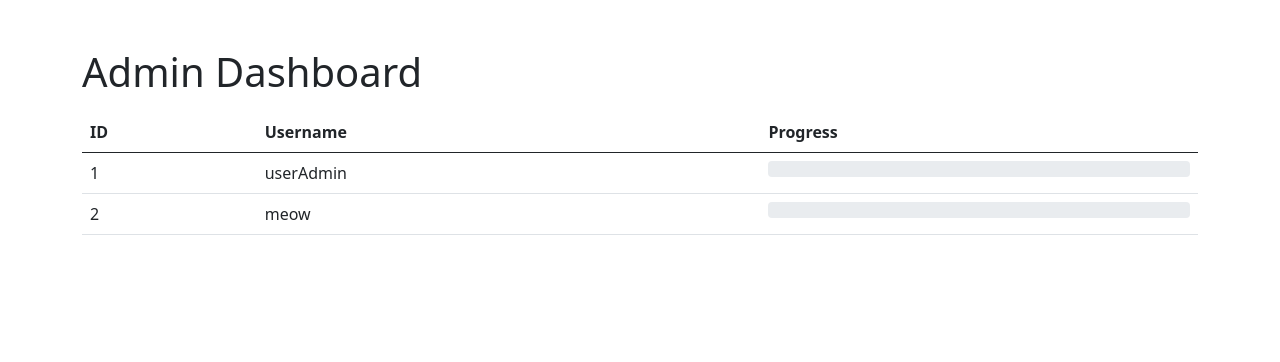
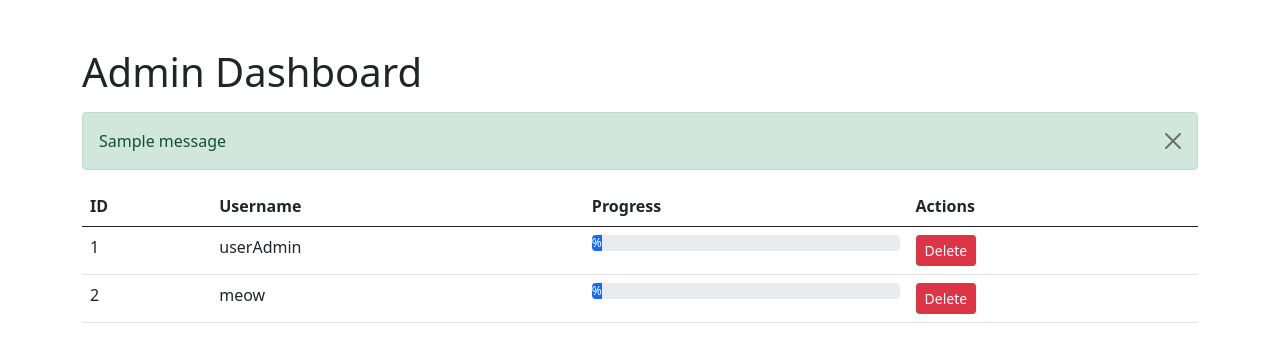
Before and after one commit to eftekhar-hossain/CAMPeN, a Flask app: page /admin in a window 1280 px wide. Shown: the top 362 px of the page. Run offline with Flask 3, Linux system fonts and the light colour scheme; a user stored in the database is signed in; one stand-in notice (Sample message) is shown; parts of the project's set-up code (start-up, migrations or seed data) failed here and were passed over; some libraries are stand-ins or nearby versions.

Commit message:
Button functions

```diff
--- a/main.py
+++ b/main.py
@@ -1,4 +1,4 @@
-from flask import Flask, render_template, request, redirect, url_for, session, jsonify
+from flask import Flask, render_template, request, redirect, url_for, session, jsonify, flash
 import pandas as pd
 import ast,re
 from get_highlighted import get_overlap_narratives, get_conflict_narratives, get_unique_narratives
@@ -105,6 +105,32 @@
     choice = db.Column(db.String, nullable=False)  # agree, disagree, neutral
     narrative_index = db.Column(db.Integer, nullable=False)
 
+class DeleteUserForm(FlaskForm):
+    submit = SubmitField('Delete')
+
+# main.py
+
+@app.route('/delete_user/<int:user_id>', methods=['POST'])
+@login_required
+def delete_user(user_id):
+    if not current_user.isAdmin:
+        flash('Access denied.', 'danger')
+        return redirect(url_for('show_db_contents'))
+
+    user_to_delete = User.query.get_or_404(user_id)
+
+    # Delete associated responses
+    UserResponse.query.filter_by(user_id=user_to_delete.id).delete()
+
+    # Delete the user
+    db.session.delete(user_to_delete)
+    db.session.commit()
+
+    flash(f'User {user_to_delete.username} has been deleted.', 'success')
+    return redirect(url_for('show_db_contents'))
+
+
+
 
 
 
@@ -149,14 +175,14 @@
 @app.route('/admin')
 @login_required
 def show_db_contents():
-    if not current_user.isAdmin: # Check if user has admin privilege
+    if not current_user.isAdmin:
         return "Access denied", 403
 
     users = User.query.all()
+    delete_form = DeleteUserForm()  # Instantiate the form
 
     user_data = []
     for user in users:
-        progress = (user.completed_narratives / 5) * 100 if user.completed_narratives <= 5 else 100
         responses = UserResponse.query.filter_by(user_id=user.id).all()
         response_data = [
             {
@@ -166,18 +192,15 @@
                 'clause_text': resp.clause_text,
                 'choice': resp.choice,
                 'narrative_index': resp.narrative_index
-
             }
             for resp in responses
         ]
         user_data.append({
             'id': user.id,
             'username': user.username,
-            'progress': progress,
             'responses': response_data
         })
-    return render_template('admin.html', users=user_data)
-
+    return render_template('admin.html', users=user_data, delete_form=delete_form)
 
 
 
@@ -219,9 +242,6 @@
         )
         db.session.add(response)
 
-        if not current_user.isAdmin:
-            current_user.completed_narratives += 1
-
     db.session.commit()
 
     return jsonify({'status': 'success'})
@@ -262,19 +282,7 @@
     show_unique1 = session.get('show_unique1', False)
     show_unique2 = session.get('show_unique2', False)
 
-    if not current_user.isAdmin and current_user.completed_narratives >= 5:
-        return render_template('completed.html')
-
-    if 'narrative_order' not in session:
-        session['narrative_order'] = list(range(len(all_narrative_1)))
-        random.shuffle(session['narrative_order'])
-
-    if not current_user.isAdmin and current_index >= 5:
-        return render_template('completed.html')
-
-    narrative_order = session['narrative_order']
-    narrative_index = narrative_order[current_index]
-
+    narrative_index = current_index
     narrative1 = all_narrative_1[current_index]
     narrative2 = all_narrative_2[current_index]
 
--- a/templates/admin.html
+++ b/templates/admin.html
@@ -1,21 +1,37 @@
+<!-- admin.html -->
+
 <!DOCTYPE html>
 <html lang="en">
   <head>
     <meta charset="UTF-8">
-    <meta name="csrf-token" content="{{ csrf_token() }}">
     <title>Admin Dashboard</title>
     <!-- Bootstrap CSS -->
     <link href="https://cdn.jsdelivr.net/npm/bootstrap@5.0.2/dist/css/bootstrap.min.css" rel="stylesheet">
+
   </head>
   <body>
     <div class="container mt-5">
       <h1>Admin Dashboard</h1>
+
+      <!-- Flash Messages -->
+      {% with messages = get_flashed_messages(with_categories=true) %}
+        {% if messages %}
+          {% for category, message in messages %}
+            <div class="alert alert-{{ category }} alert-dismissible fade show mt-3" role="alert">
+              {{ message }}
+              <button type="button" class="btn-close" data-bs-dismiss="alert" aria-label="Close"></button>
+            </div>
+          {% endfor %}
+        {% endif %}
+      {% endwith %}
+
       <table class="table table-hover mt-3">
         <thead>
           <tr>
             <th>ID</th>
             <th>Username</th>
             <th>Progress</th>
+            <th>Actions</th> <!-- New column for actions -->
           </tr>
         </thead>
         <tbody>
@@ -30,15 +46,21 @@
                   </div>
                 </div>
               </td>
+              <td>
+                <!-- Delete User Form -->
+                <form action="{{ url_for('delete_user', user_id=user.id) }}" method="POST" onsubmit="return confirm('Are you sure you want to delete this user?');">
+                  {{ delete_form.hidden_tag() }}
+                  <button type="submit" class="btn btn-danger btn-sm">Delete</button>
+                </form>
+              </td>
             </tr>
             <tr class="collapse" id="user{{ user.id }}">
-              <td colspan="3">
+              <td colspan="4">
                 <h5>Responses:</h5>
                 {% if user.responses %}
                   <table class="table table-sm table-bordered">
                     <thead>
                       <tr>
-
                         <th>User ID</th>
                         <th>Clause ID</th>
                         <th>Clause Type</th>
@@ -50,13 +72,12 @@
                     <tbody>
                       {% for resp in user.responses %}
                         <tr>
-
                           <td>{{ resp.user_id }}</td>
                           <td>{{ resp.clause_id }}</td>
                           <td>{{ resp.clause_type }}</td>
                           <td>{{ resp.clause_text }}</td>
                           <td>{{ resp.choice }}</td>
-                          <td>{{ resp.narrative_index+1 }}</td>
+                          <td>{{ resp.narrative_index + 1 }}</td>
                         </tr>
                       {% endfor %}
                     </tbody>
```
Also changed, not shown: instance/database.db.
